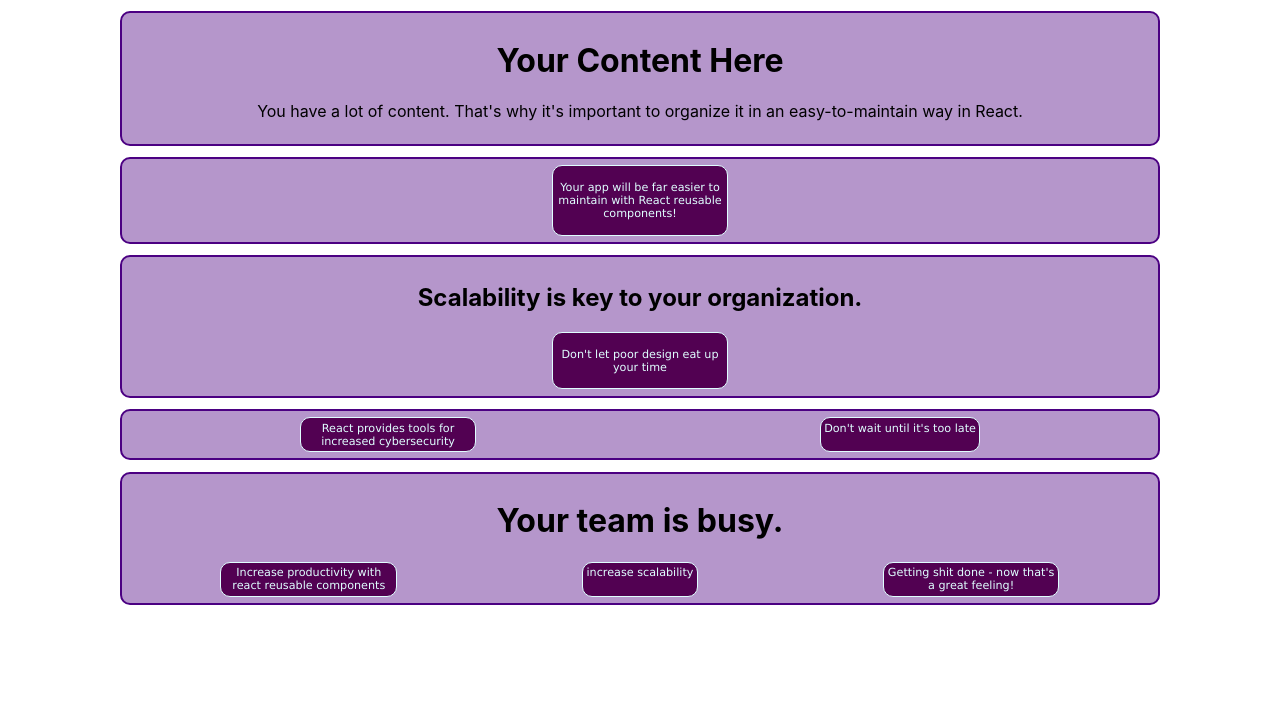
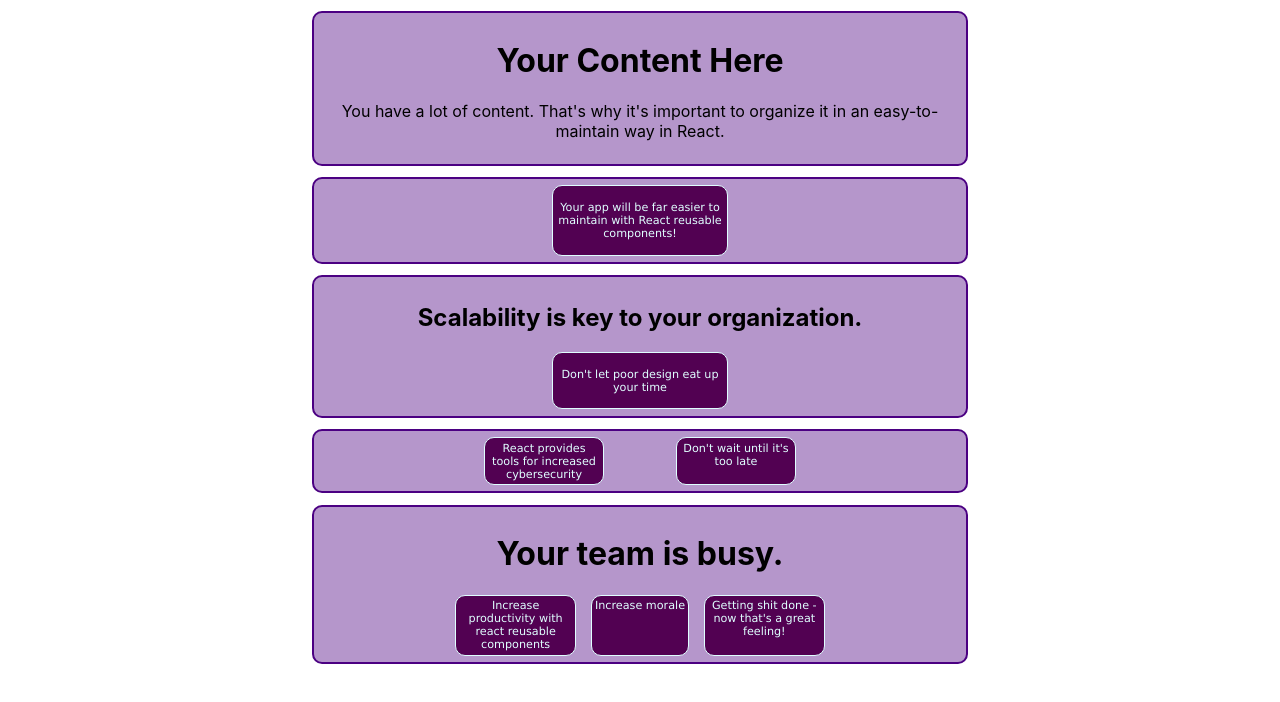
Before and after one commit to cvs181801/react-reusable-components, a React (Create React App) app: page / in a window 1280 px wide. Shown: the top 702 px of the page. Built offline with nearby package versions, Linux system fonts and the light colour scheme.

Commit message:
add a bit more styling

```diff
--- a/src/App.js
+++ b/src/App.js
@@ -33,7 +33,7 @@ function App() {
         <h1>Your team is busy.</h1>
           <div className="shape__child--flex">
             <p>Increase productivity with react reusable components</p>
-            <p>increase scalability</p>
+            <p>Increase morale</p>
             <p>Getting shit done - now that's a great feeling!</p>
           </div>
       </Shape>
--- a/src/index.css
+++ b/src/index.css
@@ -17,7 +17,7 @@ code {
   background-color: rgba(76, 0, 130, 0.411);
   margin: .7em auto .7em auto;
   padding: .4em;
-  max-width: 80%;
+  max-width: 50%;
   border-radius: 10px;
 
 }
@@ -38,17 +38,22 @@ code {
 
 .shape__child--flex {
   display: flex;
+  max-width: 60%;
+  margin: 0 auto;
 
 }
 
 .shape__child--flex > p {
-  max-width: 15em;
+  max-width: 10em;
   max-height: 15em;
   font-size: .7rem;
+  align-items: center;
+  justify-content: center;
   color:lightcyan;
   background-color: rgb(82, 1, 82);
   text-align: center;
   margin: 0 auto;
+  justify-content: space-between;
   padding: .3em;
   font-family:Verdana, Geneva, Tahoma, sans-serif;
   border-radius: 10px;
```
